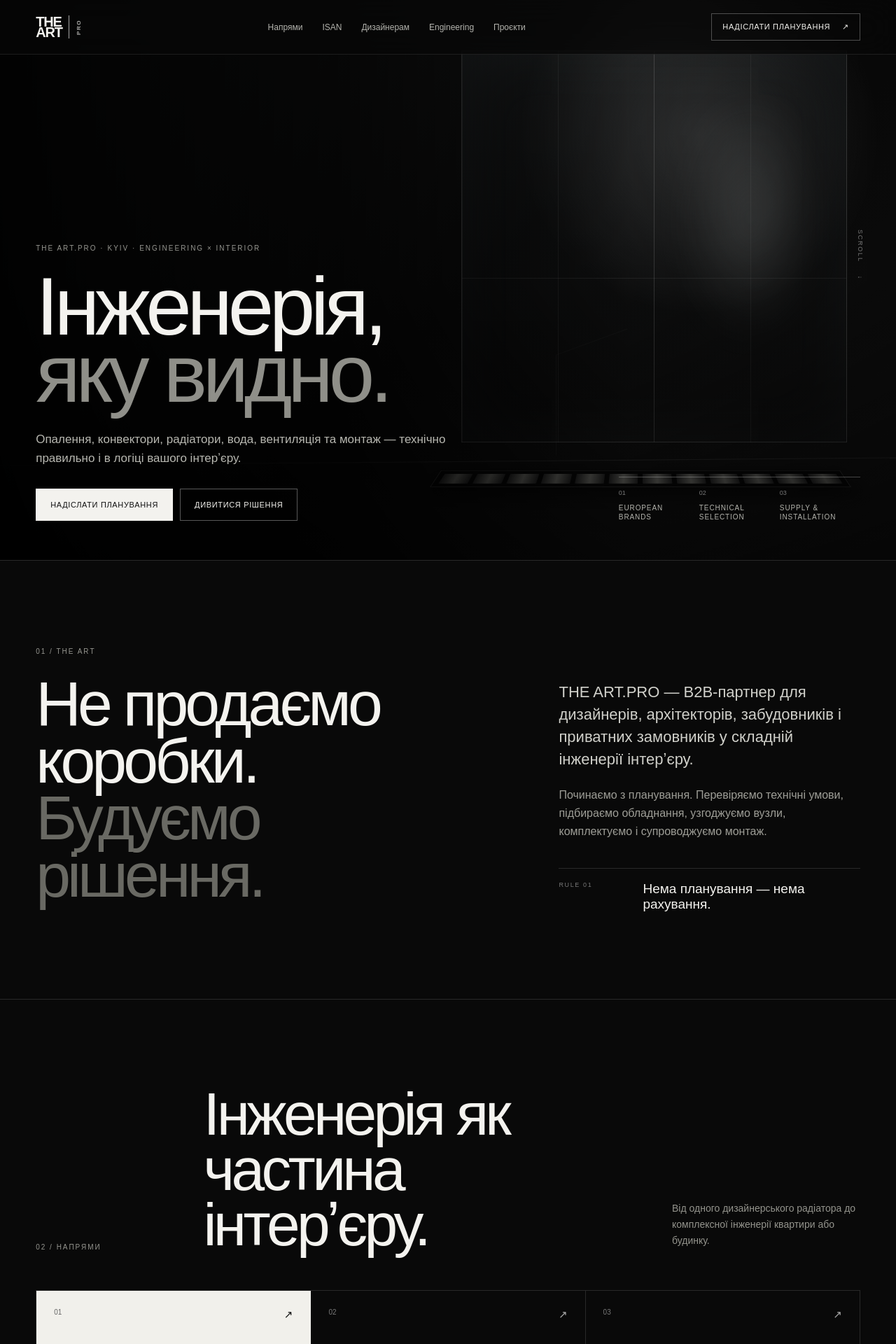
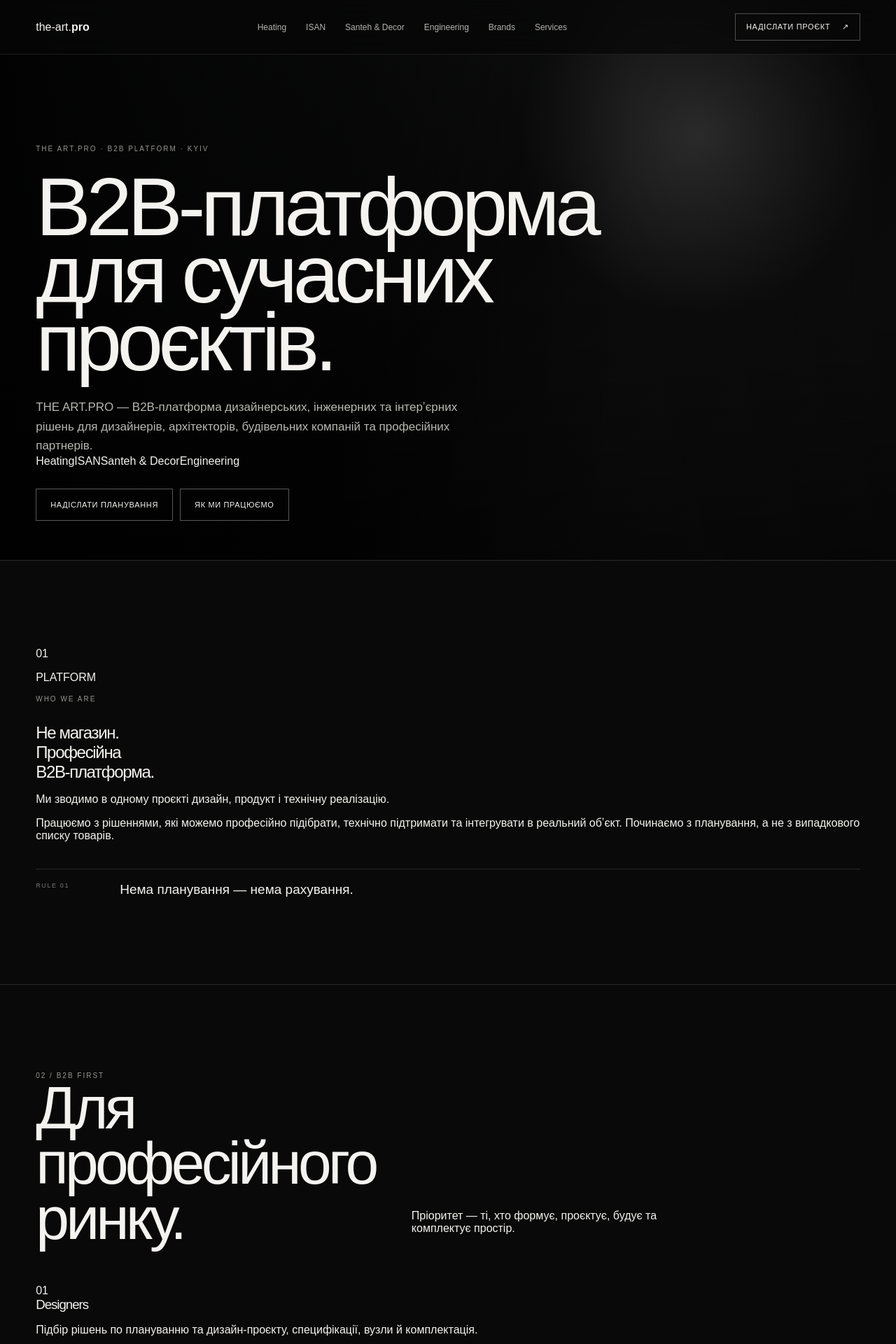
Before and after one commit to oleksandrsam-sys/the-art.pro, a Next.js app: page / in a window 1280 px wide. Shown: the top 1920 px of the page at 70% size. Built offline with nearby package versions, Linux system fonts and the light colour scheme.

Commit message:
Rebuild homepage around B2B platform architecture

```diff
--- a/app/page.tsx
+++ b/app/page.tsx
@@ -1,22 +1,69 @@
-const directions = [
-  { no: '01', title: 'Floor Convectors', text: 'Внутрішньопідлогові конвектори для панорамного скління. Підбір, комплектація та монтаж.', accent: true },
-  { no: '02', title: 'Design Radiators', text: 'Дизайнерські радіатори як повноцінний елемент архітектури інтерʼєру.' },
-  { no: '03', title: 'Towel Warmers', text: 'Електричні рушникосушки з прихованим підключенням та чистою геометрією.' },
-  { no: '04', title: 'Underfloor Heating', text: 'Водяна тепла підлога: проєктування, автоматика, колектори та монтаж.' },
-  { no: '05', title: 'Water & Plumbing', text: 'Вузли вводу, водоочистка, розподіл води, сантехнічні рішення.' },
-  { no: '06', title: 'Ventilation & Climate', text: 'Вентиляція, клімат і автоматика без конфлікту з дизайном.' },
+const audiences = [
+  ['01', 'Designers', 'Підбір рішень по плануванню та дизайн-проєкту, специфікації, вузли й комплектація.'],
+  ['02', 'Architects', 'Технічна інтеграція опалення, сантехніки та інженерії без конфлікту з архітектурою.'],
+  ['03', 'Builders', 'Комплектація, координація суміжних систем, технічний супровід і сервіс на обʼєкті.'],
+  ['04', 'Wholesale partners', 'Професійна робота з магазинами та партнерами по брендах, продуктах і проєктних запитах.'],
 ]
 
-const engineering = ['Опалення', 'Водопостачання', 'Каналізація', 'Вентиляція', 'Автоматика', 'Монтаж / Service']
-const designerServices = ['Підбір обладнання по плануванню', 'Технічні консультації та вузли', 'DWG / BIM / специфікації', 'Кошторис та комплектація', 'Монтаж і технічний супровід']
-const brands = ['ISAN', 'IRSAP', 'ANTRAX IT', 'TERMA', 'BREM', 'CALEIDO', 'CORDIVARI']
+const directions = [
+  {
+    id: 'heating',
+    no: '01',
+    title: 'Heating',
+    subtitle: 'Design heating',
+    text: 'Дизайнерські радіатори, внутрішньопідлогові конвектори, електричні рушникосушки та арматура для інтерʼєрних проєктів.',
+  },
+  {
+    id: 'isan',
+    no: '02',
+    title: 'ISAN',
+    subtitle: 'Special direction',
+    text: 'Окремий спеціалізований напрям THE ART.PRO для панорамного скління, floor convectors та дизайнерського опалення ISAN.',
+    isan: true,
+  },
+  {
+    id: 'santeh',
+    no: '03',
+    title: 'Santeh & Decor',
+    subtitle: 'Interior selection',
+    text: 'Преміальна сантехніка, змішувачі, меблі для ванних, дзеркала, аксесуари та декоративні предмети для сучасних інтерʼєрів.',
+  },
+  {
+    id: 'engineering',
+    no: '04',
+    title: 'Engineering',
+    subtitle: 'Systems & installation',
+    text: 'Опалення, вода, каналізація, вентиляція, автоматика, smart-рішення, комплектація та монтажний супровід.',
+  },
+]
+
+const brands = [
+  'ISAN', 'IRSAP', 'Antrax IT', 'TERMA', 'GRAZIANO', 'WELAN', 'BREM', 'Cinier',
+  'Livingstone', 'Scirocco', 'Cordivari', 'TUBES', 'CEA', 'S.R.', 'Vario Term',
+]
+
+const services = [
+  {
+    name: 'RE:VECT',
+    tag: 'SERVICE',
+    text: 'Оновлення, модернізація та сервіс внутрішньопідлогових конвекторів: чистка, вентилятори, автоматика, решітки та re:panorama.',
+  },
+  {
+    name: 'FIG.system',
+    tag: 'ENGINEERING',
+    text: 'Системна інженерія для квартир, будинків і комерційних просторів: від технічної логіки до комплектації та реалізації.',
+  },
+  {
+    name: 'FIG.smart',
+    tag: 'SMART / RE:SMART',
+    text: 'Автоматизація інженерних систем, smart home та керування кліматом, опаленням і суміжними системами.',
+  },
+]
 
 function Logo() {
   return (
-    <span className="brandMark" aria-label="THE ART.PRO">
-      <span className="brandWords"><span>THE</span><span>ART</span></span>
-      <span className="brandRule" />
-      <span className="brandPro">PRO</span>
+    <span className="wordmark" aria-label="the-art.pro">
+      <span>the-art.</span><b>pro</b>
     </span>
   )
 }
@@ -25,154 +72,170 @@ export default function Home() {
   return (
     <main>
       <header className="topbar">
-        <a href="#top"><Logo /></a>
+        <a href="#top" className="logoLink"><Logo /></a>
         <nav className="nav" aria-label="Головна навігація">
-          <a href="#directions">Напрями</a>
-          <a href="#isan">ISAN</a>
-          <a href="#designers">Дизайнерам</a>
+          <a href="#heating">Heating</a>
+          <a className="isanNav" href="/isan">ISAN</a>
+          <a href="#santeh">Santeh & Decor</a>
           <a href="#engineering">Engineering</a>
-          <a href="#projects">Проєкти</a>
+          <a href="#brands">Brands</a>
+          <a href="#services">Services</a>
         </nav>
-        <a className="navCta" href="#project-form">Надіслати планування <span>↗</span></a>
+        <a className="navCta" href="#project-form">Надіслати проєкт <span>↗</span></a>
       </header>
 
       <section className="hero" id="top">
         <div className="heroStage" aria-hidden="true">
-          <div className="windowFrame"><div className="windowGlow" /></div>
-          <div className="floorLine" />
-          <div className="convector"><span /><span /><span /><span /><span /><span /><span /><span /><span /><span /><span /><span /></div>
-          <div className="heroObject" />
+          <div className="heroGrid" />
+          <div className="heroPanel panelOne" />
+          <div className="heroPanel panelTwo" />
+          <div className="heroBlue" />
         </div>
         <div className="heroShade" />
         <div className="heroCopy">
-          <p className="eyebrow">THE ART.PRO · KYIV · ENGINEERING × INTERIOR</p>
-          <h1>Інженерія,<br /><em>яку видно.</em></h1>
-          <p className="lead">Опалення, конвектори, радіатори, вода, вентиляція та монтаж — технічно правильно і в логіці вашого інтерʼєру.</p>
+          <p className="eyebrow">THE ART.PRO · B2B PLATFORM · KYIV</p>
+          <h1>B2B-платформа<br /><span>для сучасних проєктів.</span></h1>
+          <p className="lead">THE ART.PRO — B2B-платформа дизайнерських, інженерних та інтерʼєрних рішень для дизайнерів, архітекторів, будівельних компаній та професійних партнерів.</p>
+          <div className="heroDirections" aria-label="Основні напрями">
+            <a href="#heating">Heating</a>
+            <a className="isanPill" href="/isan">ISAN</a>
+            <a href="#santeh">Santeh & Decor</a>
+            <a href="#engineering">Engineering</a>
+          </div>
           <div className="heroActions">
-            <a className="button buttonLight" href="#project-form">Надіслати планування</a>
-            <a className="button buttonGhost" href="#directions">Дивитися рішення</a>
+            <a className="button buttonBlue" href="#project-form">Надіслати планування</a>
+            <a className="button buttonGhost" href="#platform">Як ми працюємо</a>
           </div>
         </div>
-        <div className="heroMeta">
-          <div><span>01</span><p>European<br />brands</p></div>
-          <div><span>02</span><p>Technical<br />selection</p></div>
-          <div><span>03</span><p>Supply &<br />installation</p></div>
-        </div>
-        <div className="scrollHint">SCROLL <span>↓</span></div>
+        <div className="heroIndex"><span>B2B</span><small>Brands · Services · Projects</small></div>
       </section>
 
-      <section className="manifest section">
-        <p className="kicker">01 / THE ART</p>
-        <div className="manifestGrid">
-          <h2>Не продаємо<br />коробки.<br /><span>Будуємо рішення.</span></h2>
-          <div className="manifestCopy">
-            <p className="largeCopy">THE ART.PRO — B2B-партнер для дизайнерів, архітекторів, забудовників і приватних замовників у складній інженерії інтерʼєру.</p>
-            <p>Починаємо з планування. Перевіряємо технічні умови, підбираємо обладнання, узгоджуємо вузли, комплектуємо і супроводжуємо монтаж.</p>
+      <section className="platform section" id="platform">
+        <div className="sectionLabel"><span>01</span><p>PLATFORM</p></div>
+        <div className="platformGrid">
+          <div>
+            <p className="kicker">WHO WE ARE</p>
+            <h2>Не магазин.<br />Професійна<br /><span>B2B-платформа.</span></h2>
+          </div>
+          <div className="platformCopy">
+            <p className="largeCopy">Ми зводимо в одному проєкті дизайн, продукт і технічну реалізацію.</p>
+            <p>Працюємо з рішеннями, які можемо професійно підібрати, технічно підтримати та інтегрувати в реальний обʼєкт. Починаємо з планування, а не з випадкового списку товарів.</p>
             <div className="ruleBlock"><span>RULE 01</span><strong>Нема планування — нема рахування.</strong></div>
           </div>
         </div>
       </section>
 
-      <section className="section directions" id="directions">
+      <section className="audience section">
         <div className="sectionHeader">
-          <p className="kicker">02 / НАПРЯМИ</p>
-          <h2>Інженерія як<br />частина інтерʼєру.</h2>
-          <p className="sectionIntro">Від одного дизайнерського радіатора до комплексної інженерії квартири або будинку.</p>
+          <div><p className="kicker">02 / B2B FIRST</p><h2>Для професійного<br />ринку.</h2></div>
+          <p>Пріоритет — ті, хто формує, проєктує, будує та комплектує простір.</p>
+        </div>
+        <div className="audienceGrid">
+          {audiences.map(([no, title, text]) => (
+            <article key={no}><span>{no}</span><h3>{title}</h3><p>{text}</p></article>
+          ))}
+        </div>
+      </section>
+
+      <section className="directions section">
+        <div className="sectionHeader wide">
+          <div><p className="kicker">03 / CORE DIRECTIONS</p><h2>Чотири напрями.<br /><span>Одна платформа.</span></h2></div>
+          <p>Архітектура THE ART.PRO: Heating + ISAN + Santeh & Decor + Engineering.</p>
         </div>
         <div className="directionGrid">
           {directions.map((item) => (
-            <article className={`directionCard ${item.accent ? 'directionAccent' : ''}`} key={item.no}>
-              <div className="cardTop"><span>{item.no}</span><span>↗</span></div>
-              <div><h3>{item.title}</h3><p>{item.text}</p></div>
+            <article className={`directionCard ${item.isan ? 'directionIsan' : ''}`} id={item.id} key={item.id}>
+              <div className="cardTop"><span>{item.no}</span><span>{item.subtitle}</span></div>
+              <div>
+                <h3>{item.title}</h3>
+                <p>{item.text}</p>
+                {item.isan ? <a href="/isan">Відкрити ISAN landing <b>↗</b></a> : <span className="cardLink">Розвиваємо напрям <b>→</b></span>}
+              </div>
             </article>
           ))}
         </div>
       </section>
 
-      <section className="isan section" id="isan">
+      <section className="isanFeature section">
         <div className="isanVisual" aria-hidden="true">
-          <div className="isanWindow"><span /><span /><span /></div>
-          <div className="isanFloor" />
-          <div className="isanGrille">{Array.from({length: 22}).map((_, i) => <i key={i} />)}</div>
-          <div className="isanLabel"><small>FLOOR CONVECTORS</small><strong>ISAN</strong></div>
+          <div className="glass"><i /><i /><i /></div>
+          <div className="floor" />
+          <div className="grille">{Array.from({length: 26}).map((_, i) => <i key={i} />)}</div>
+          <strong>ISAN</strong>
         </div>
-        <div className="isanCopy">
-          <p className="kicker">03 / ISAN · CZECH REPUBLIC</p>
-          <h2>Панорамне<br />вікно без<br />компромісів.</h2>
-          <p>Конвектор повинен гріти скло, не заважати шторам і меблям та візуально зникати в підлозі.</p>
-          <ul>
-            <li><span>01</span> Решітка Modular, поперечні ламелі</li>
-            <li><span>02</span> Монтаж у рівень з чистовою підлогою</li>
-            <li><span>03</span> Привʼязка до панорамного скління</li>
-            <li><span>04</span> Підбір по тепловому навантаженню</li>
-          </ul>
-          <a className="textLink" href="#project-form">Підібрати конвектор <span>↗</span></a>
+        <div className="isanFeatureCopy">
+          <p className="kicker isanKicker">04 / ISAN SPECIAL DIRECTION</p>
+          <h2>ISAN — окремий<br />продуктовий landing<br />всередині THE ART.PRO.</h2>
+          <p>Панорамне скління, внутрішньопідлогові конвектори, Modular grille, правильна привʼязка до скла, технічний підбір та рішення для дизайнерів.</p>
+          <a className="textLink isanLink" href="/isan">Перейти до ISAN <span>↗</span></a>
         </div>
       </section>
 
-      <section className="designer section" id="designers">
-        <div className="designerHeadline">
-          <p className="kicker">04 / FOR DESIGNERS & ARCHITECTS</p>
-          <h2>Ви створюєте<br />простір.<br /><span>Ми не даємо<br />інженерії його зіпсувати.</span></h2>
+      <section className="brands section" id="brands">
+        <div className="sectionHeader">
+          <div><p className="kicker">05 / BRANDS</p><h2>Бренди, з якими<br />ми реально працюємо.</h2></div>
+          <p>На старті — тільки затверджений портфель. Без випадкових логотипів «для кількості».</p>
         </div>
-        <div className="designerBody">
-          <p>Працюємо по плануванню та дизайн-проєкту. Підбираємо рішення так, щоб технічна частина не конфліктувала з архітектурою.</p>
-          <div className="serviceList">
-            {designerServices.map((item, i) => <div key={item}><span>0{i + 1}</span><p>{item}</p><b>→</b></div>)}
-          </div>
+        <div className="brandGrid">
+          {brands.map((brand, i) => <div className={brand === 'ISAN' ? 'brandIsan' : ''} key={brand}><span>{String(i + 1).padStart(2, '0')}</span><strong>{brand}</strong></div>)}
         </div>
       </section>
 
-      <section className="engineering section" id="engineering">
-        <div className="engineeringIntro">
-          <p className="kicker">05 / ENGINEERING</p>
-          <h2>Один обʼєкт.<br />Одна логіка.<br />Один відповідальний.</h2>
-          <p>Координуємо інженерні системи між собою ще до монтажу — щоб колектори, вентиляція, сантехніка й автоматика не почали сперечатися вже на обʼєкті.</p>
+      <section className="services section" id="services">
+        <div className="sectionHeader wide">
+          <div><p className="kicker">06 / OUR SERVICES</p><h2>Власні системи<br />та сервіси.</h2></div>
+          <p>Тут показуємо тільки те, що є нашим сервісом, компетенцією або системним напрямом.</p>
         </div>
-        <div className="engineeringList">
-          {engineering.map((item, i) => <div key={item}><span>0{i + 1}</span><h3>{item}</h3><b>↗</b></div>)}
+        <div className="serviceGrid">
+          {services.map((service, i) => (
+            <article key={service.name}>
+              <div><span>0{i + 1}</span><small>{service.tag}</small></div>
+              <h3>{service.name}</h3>
+              <p>{service.text}</p>
+              <span className="serviceArrow">↗</span>
+            </article>
+          ))}
         </div>
       </section>
 
-      <section className="section projects" id="projects">
-        <div className="sectionHeader compact">
-          <p className="kicker">06 / PROJECTS</p>
-          <h2>Рішення, які<br />стають частиною простору.</h2>
-          <p className="sectionIntro">Тут будуть реальні кейси з Sanity: задача → технічне рішення → обладнання → результат.</p>
+      <section className="santehFeature section">
+        <div>
+          <p className="kicker">07 / SANTEH & DECOR</p>
+          <h2>Не тільки інженерія.<br /><span>Предмети, які формують інтерʼєр.</span></h2>
         </div>
-        <div className="projectGrid">
-          <article className="projectCard projectMain"><div className="projectArt artOne" /><div className="projectInfo"><span>FLOOR CONVECTORS</span><h3>Panoramic heating</h3><p>ISAN · Modular grille</p></div></article>
-          <article className="projectCard"><div className="projectArt artTwo" /><div className="projectInfo"><span>DESIGN RADIATORS</span><h3>Heating as object</h3><p>Interior integration</p></div></article>
-          <article className="projectCard"><div className="projectArt artThree" /><div className="projectInfo"><span>ENGINEERING</span><h3>Hidden systems</h3><p>Full project coordination</p></div></article>
+        <div>
+          <p className="largeCopy">Сантехнічні та декоративні дизайн-рішення стають окремою частиною платформи.</p>
+          <p>Змішувачі, душові системи, ванни, умивальники, меблі, дзеркала, аксесуари та майбутній преміальний портфель разом із профільними партнерами.</p>
+          <div className="santehTags"><span>Bathroom</span><span>Furniture</span><span>Mirrors</span><span>Accessories</span><span>Decor</span></div>
         </div>
       </section>
 
-      <section className="brandStrip section">
-        <p className="kicker">07 / SELECTED EUROPEAN BRANDS</p>
-        <div className="brands">{brands.map((brand) => <span key={brand}>{brand}</span>)}</div>
-        <p className="brandNote">Працюємо з брендами, які можемо технічно підтримати, а не просто додати в прайс.</p>
+      <section className="projectNote section">
+        <p className="kicker">08 / PROJECT LOGIC</p>
+        <h2>Plan → Selection → Brands → Engineering → Supply → Service</h2>
+        <p>Саме так сайт має читатися: спочатку професійна задача, потім напрям і бренд, далі наша технічна та сервісна участь.</p>
       </section>
 
       <section className="startProject section" id="project-form">
         <div className="startTitle">
-          <p className="kicker kickerDark">08 / START A PROJECT</p>
+          <p className="kicker kickerDark">09 / START A PROJECT</p>
           <h2>Є планування?<br /><span>Починаємо.</span></h2>
-          <p>Завантаження PDF / DWG підключимо наступним кроком. Зараз закладаємо правильну структуру заявки.</p>
+          <p>Форма стане єдиною точкою входу для дизайнерів, архітекторів, будівельників та B2B-партнерів.</p>
         </div>
         <form className="projectForm">
-          <label><span>Імʼя</span><input type="text" placeholder="Як до вас звертатися" /></label>
+          <label><span>Імʼя / компанія</span><input type="text" placeholder="Як до вас звертатися" /></label>
           <label><span>Телефон / Telegram</span><input type="text" placeholder="+380" /></label>
-          <label><span>Обʼєкт</span><select defaultValue=""><option value="" disabled>Оберіть тип</option><option>Квартира</option><option>Приватний будинок</option><option>Комерційний обʼєкт</option></select></label>
-          <label><span>Потрібне рішення</span><select defaultValue=""><option value="" disabled>Оберіть напрям</option><option>Внутрішньопідлогові конвектори</option><option>Радіатори / рушникосушки</option><option>Комплексна інженерія</option><option>Консультація по дизайн-проєкту</option></select></label>
-          <label className="fullField"><span>Коротко про задачу</span><textarea placeholder="Що проєктуємо, площа, стадія ремонту, місто..." /></label>
+          <label><span>Хто ви</span><select defaultValue=""><option value="" disabled>Оберіть</option><option>Дизайнер</option><option>Архітектор</option><option>Будівельна компанія</option><option>Оптовий партнер / магазин</option></select></label>
+          <label><span>Напрям</span><select defaultValue=""><option value="" disabled>Оберіть</option><option>Heating</option><option>ISAN</option><option>Santeh & Decor</option><option>Engineering</option><option>RE:VECT / FIG</option></select></label>
+          <label className="fullField"><span>Коротко про задачу</span><textarea placeholder="Обʼєкт, місто, стадія, що потрібно підібрати або реалізувати..." /></label>
           <button type="button">Надіслати проєкт <span>↗</span></button>
         </form>
       </section>
 
       <footer className="footer">
-        <div className="footerMain"><Logo /><p>Engineering × Heating × Interior<br />Kyiv · Ukraine</p></div>
-        <div className="footerNav"><a href="#directions">Напрями</a><a href="#designers">Дизайнерам</a><a href="#engineering">Engineering</a><a href="#project-form">Надіслати планування</a></div>
-        <div className="footerBottom"><span>© 2026 THE ART.PRO</span><a href="/studio">CMS / STUDIO</a><a href="#top">UP ↑</a></div>
+        <div className="footerBrand"><Logo /><p>B2B platform for design, engineering & interior solutions.</p></div>
+        <div className="footerDirections"><span>Heating</span><a className="isanFooter" href="/isan">ISAN</a><span>Santeh & Decor</span><span>Engineering</span></div>
+        <div className="footerBottom"><span>© 2026 THE ART.PRO · KYIV</span><a href="/studio">CMS / STUDIO</a><a href="#top">UP ↑</a></div>
       </footer>
     </main>
   )
```
